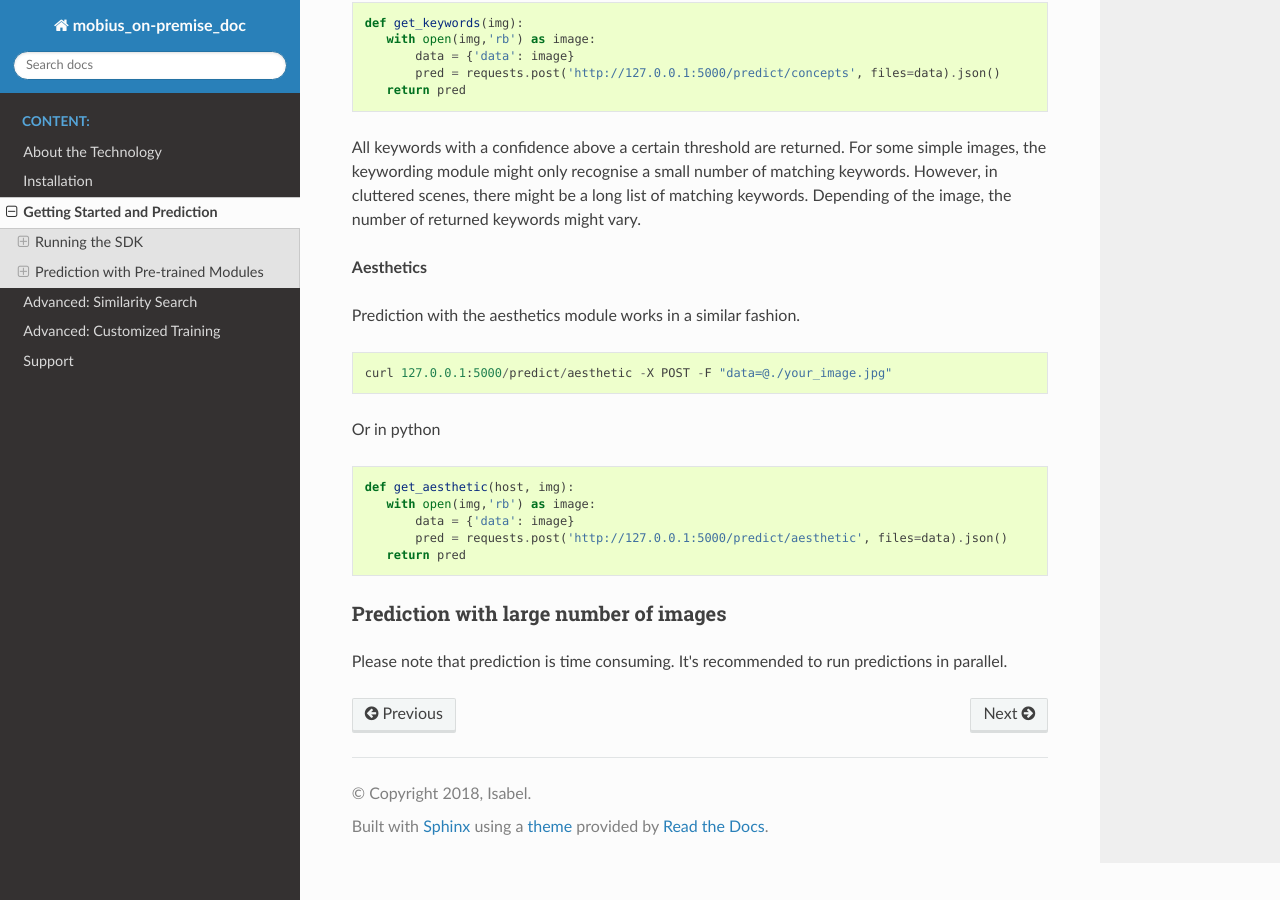
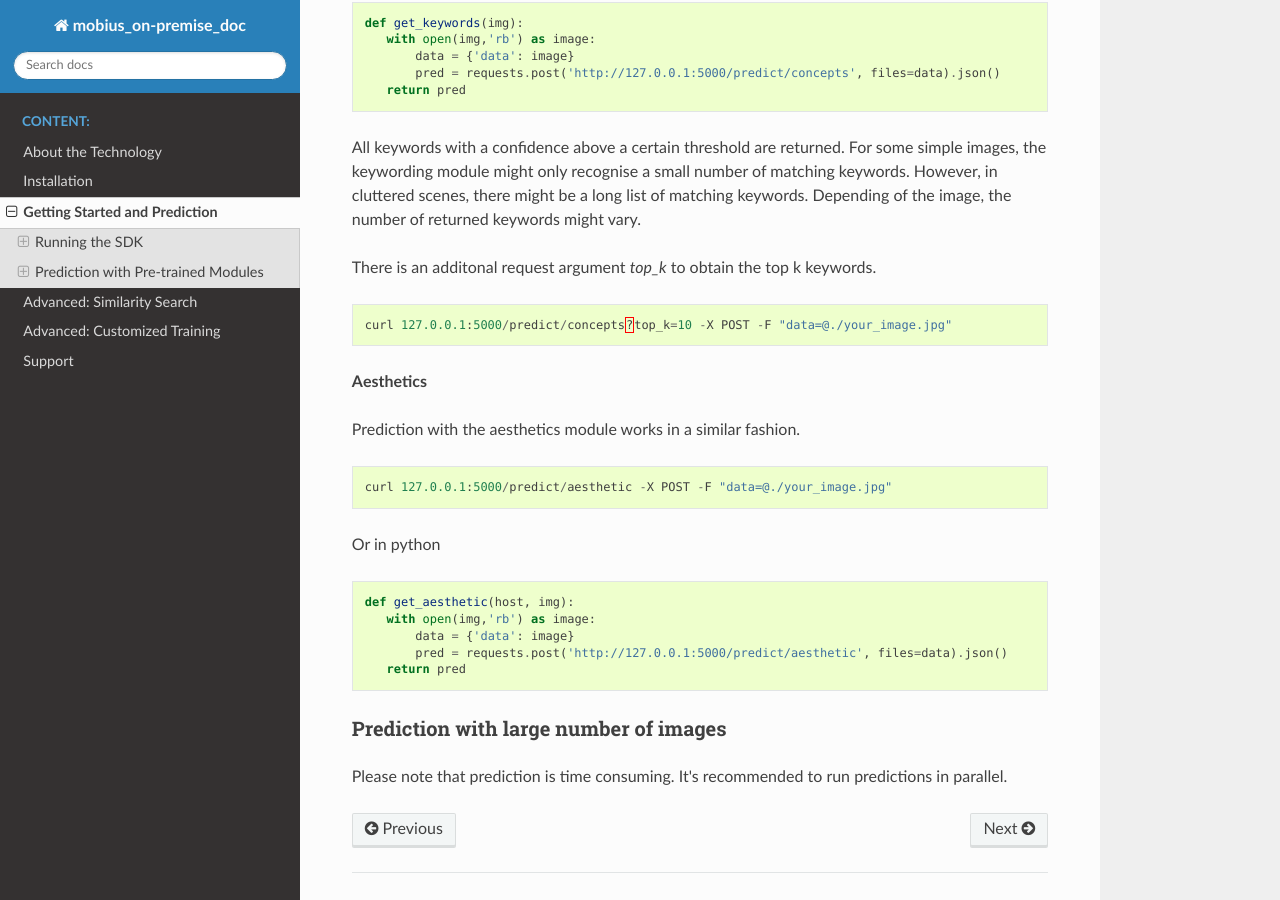
Before and after one commit to rumlingd/mobius_on-premise_doc, a Sphinx documentation site: the page built from source/getting-started.rst, in a window 1280 px wide and 900 px high, scrolled down 1275 px. Built offline with Sphinx 7.4.7 and the Read the Docs theme 2.0.0, drawn with Linux system fonts in a browser that asks for light colours; formulas are drawn with MathJax 3.

Commit message:
Added top_k option fro keywording model

```diff
--- a/source/getting-started.rst
+++ b/source/getting-started.rst
@@ -69,6 +69,11 @@ For some simple images, the keywording module might only recognise a small numbe
 However, in cluttered scenes, there might be a long list of matching keywords. Depending of the image, the number
 of returned keywords might vary.
 
+There is an additonal request argument `top_k` to obtain the top k keywords.
+::
+
+  curl 127.0.0.1:5000/predict/concepts?top_k=10 -X POST -F "data=@./your_image.jpg"
+
 
 **Aesthetics**
 
```
